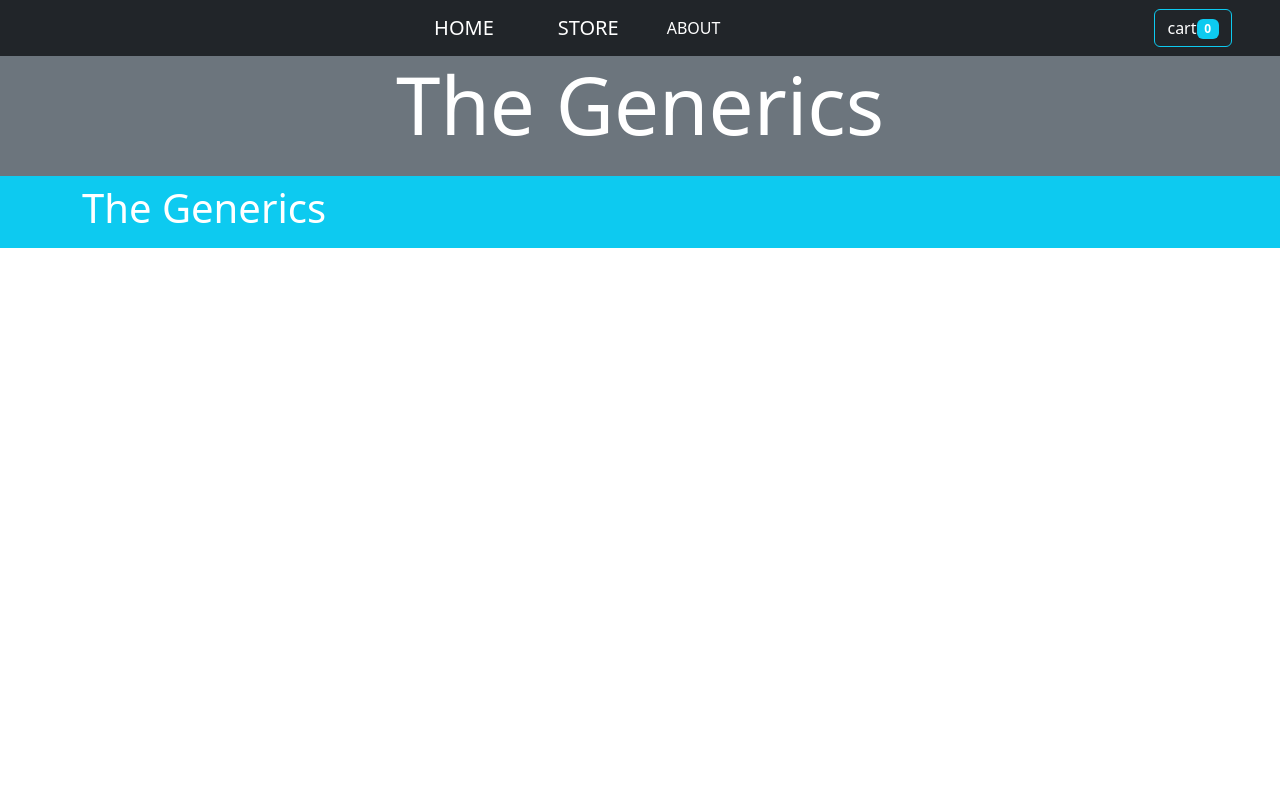
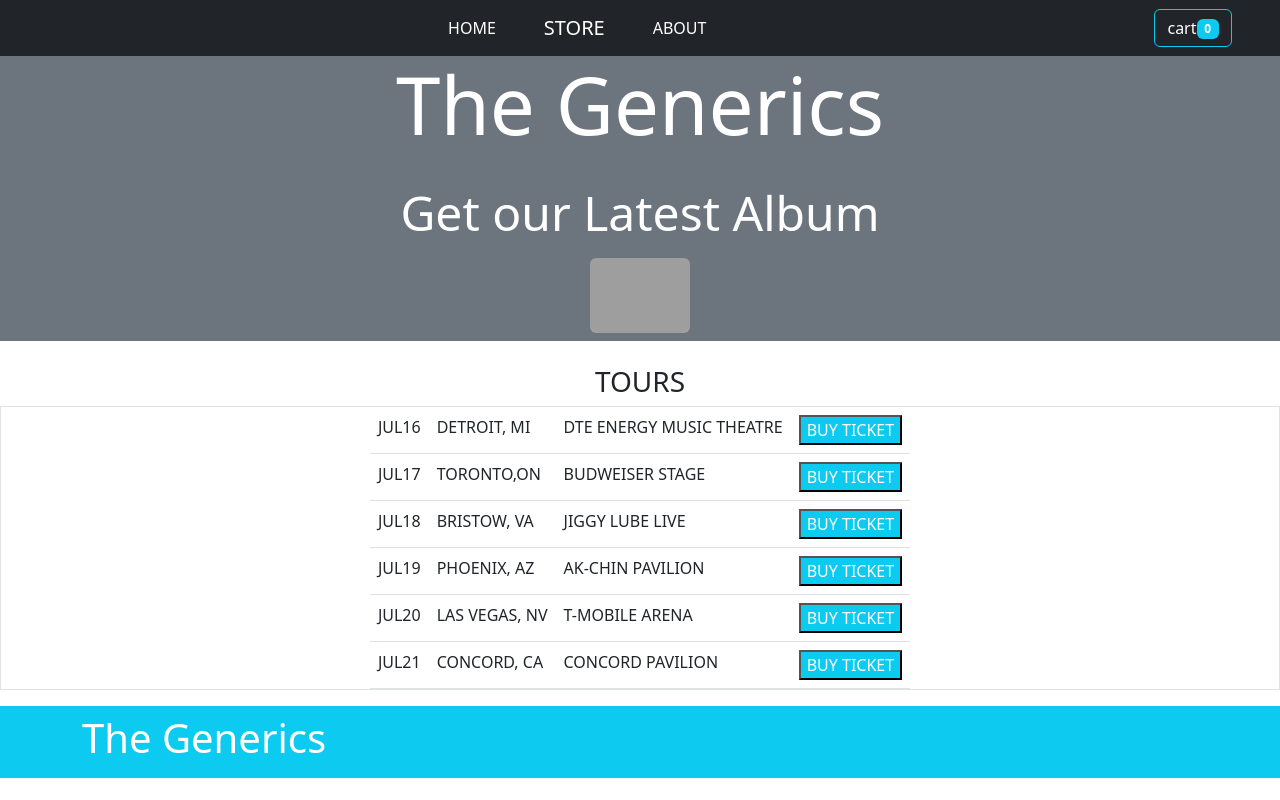
Before and after one commit to Ajay481/E-Commerce-Website, a React (Create React App) app: page /home in a window 1280 px wide. Built offline with nearby package versions, Linux system fonts and the light colour scheme; grey boxes are pictures that could not be loaded.

Commit message:
Home Route Added

```diff
--- a/src/App.js
+++ b/src/App.js
@@ -5,6 +5,7 @@ import { Footer } from "./components/Layout/Footer";
 import { CartContext } from "./store/cart-context";
 import { useState } from "react";
 import { About } from "./Pages/About";
+import { Home } from "./Pages/Home";
 
 function App() {
   const [cartItem, setCartItem] = useState([]);
@@ -12,9 +13,12 @@ function App() {
     <div>
       <Switch>
         <CartContext.Provider value={{ cartItem, setCartItem }}>
-        <Header />
+          <Header />
           <Route exact path="/">
             <AvailableCart />
+          </Route>
+          <Route exact path="/home">
+            <Home />
           </Route>
           <Route exact path="/about">
             <About />
--- /dev/null
+++ b/src/Pages/Home.js
@@ -0,0 +1,79 @@
+import React from "react";
+import { Navbar, Container, Table } from "react-bootstrap";
+
+export const Home = () => {
+  return (
+    <div>
+      <div>
+        <Navbar className="text-white bg-secondary" expand="md">
+          <Container className="d-block">
+            <p className="display-5 text-center">Get our Latest Album</p>
+            <img
+              style={{ width: "100px" }}
+              className="rounded mx-auto d-block"
+              src="https://images.macrumors.com/t/JioodhXXb8qPT9NZBGGlYedCIq8=/400x0/article-new/2017/02/itunesremote.jpg?lossy"
+              alt="icon"
+            />
+          </Container>
+        </Navbar>
+      </div>
+      <div>
+          <div>
+              <h3 className="text-center mt-4">TOURS</h3>
+          </div>
+        <Table className="border d-flex align-items-center justify-content-center">
+          <tbody>
+            <tr>
+              <td>JUL16</td>
+              <td>DETROIT, MI</td>
+              <td>DTE ENERGY MUSIC THEATRE</td>
+              <td>
+                <button className="bg-info text-white">BUY TICKET</button>
+              </td>
+            </tr>
+            <tr>
+              <td>JUL17</td>
+              <td>TORONTO,ON</td>
+              <td>BUDWEISER STAGE</td>
+              <td>
+                <button className="bg-info text-white">BUY TICKET</button>
+              </td>
+            </tr>
+            <tr>
+              <td>JUL18</td>
+              <td>BRISTOW, VA</td>
+              <td>JIGGY LUBE LIVE</td>
+              <td>
+                <button className="bg-info text-white">BUY TICKET</button>
+              </td>
+            </tr>
+            <tr>
+              <td>JUL19</td>
+              <td>PHOENIX, AZ</td>
+              <td>AK-CHIN PAVILION</td>
+              <td>
+                <button className="bg-info text-white">BUY TICKET</button>
+              </td>
+            </tr>
+            <tr>
+              <td>JUL20</td>
+              <td>LAS VEGAS, NV</td>
+              <td>T-MOBILE ARENA</td>
+              <td>
+                <button className="bg-info text-white">BUY TICKET</button>
+              </td>
+            </tr>
+            <tr>
+              <td>JUL21</td>
+              <td>CONCORD, CA</td>
+              <td>CONCORD PAVILION</td>
+              <td>
+                <button className="bg-info text-white">BUY TICKET</button>
+              </td>
+            </tr>
+          </tbody>
+        </Table>
+      </div>
+    </div>
+  );
+};
--- a/src/components/Layout/Header.js
+++ b/src/components/Layout/Header.js
@@ -8,9 +8,19 @@ export const Header = () => {
       <div className="fixed-top">
         <Navbar bg="dark" expand="md" variant="dark">
           <Container className="justify-content-center">
-            <Navbar.Brand>HOME</Navbar.Brand>
+            <NavLink
+              to="/home"
+              style={{ textDecoration: "inherit", color: "white" }}
+            >
+              HOME
+            </NavLink>
             <Navbar.Brand className="me-5 ms-5">STORE</Navbar.Brand>
-            <NavLink to="/about" style={{ textDecoration: 'inherit', color : 'white' }}>ABOUT</NavLink>
+            <NavLink
+              to="/about"
+              style={{ textDecoration: "inherit", color: "white" }}
+            >
+              ABOUT
+            </NavLink>
           </Container>
           <Cart />
         </Navbar>
```
